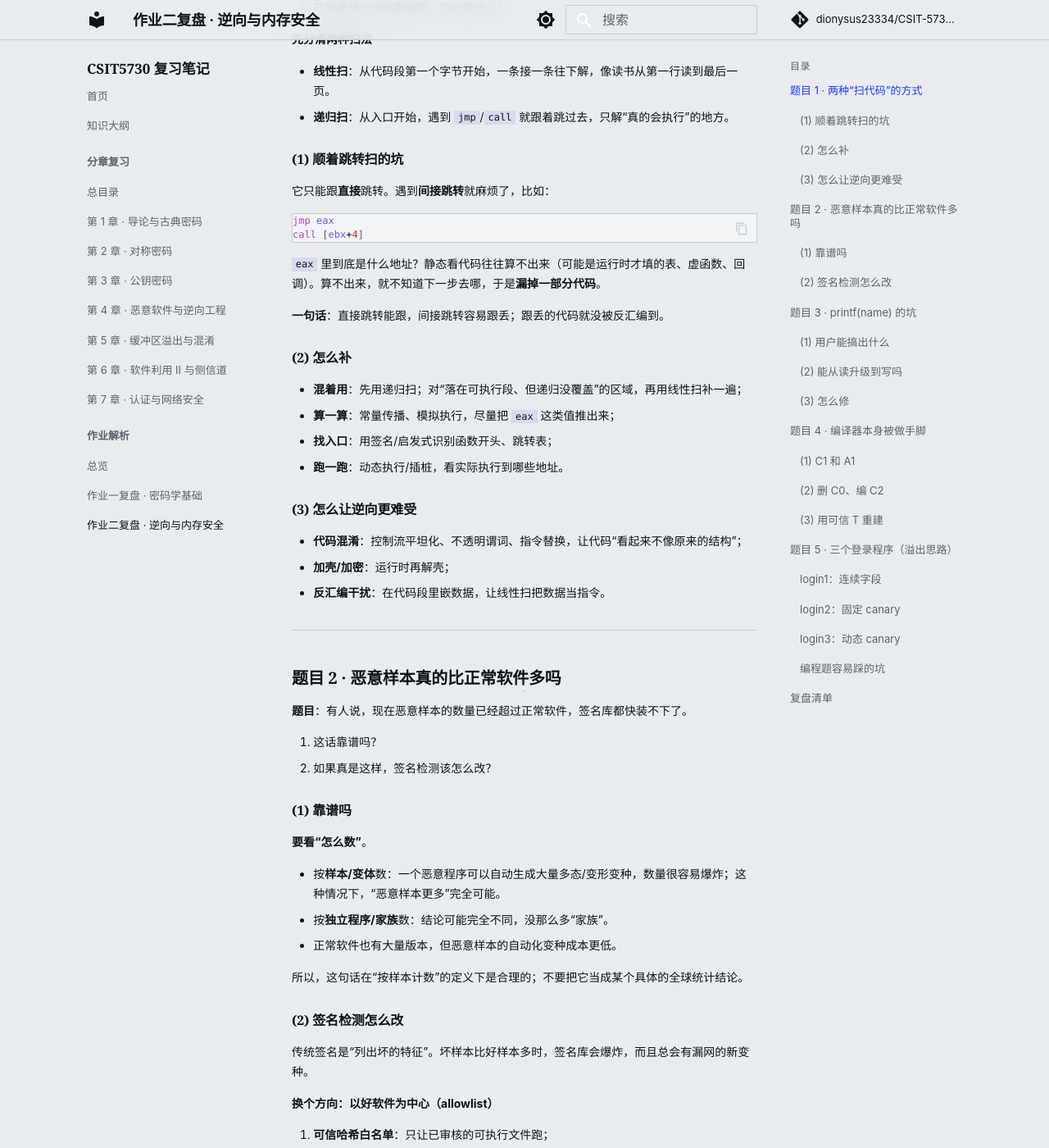
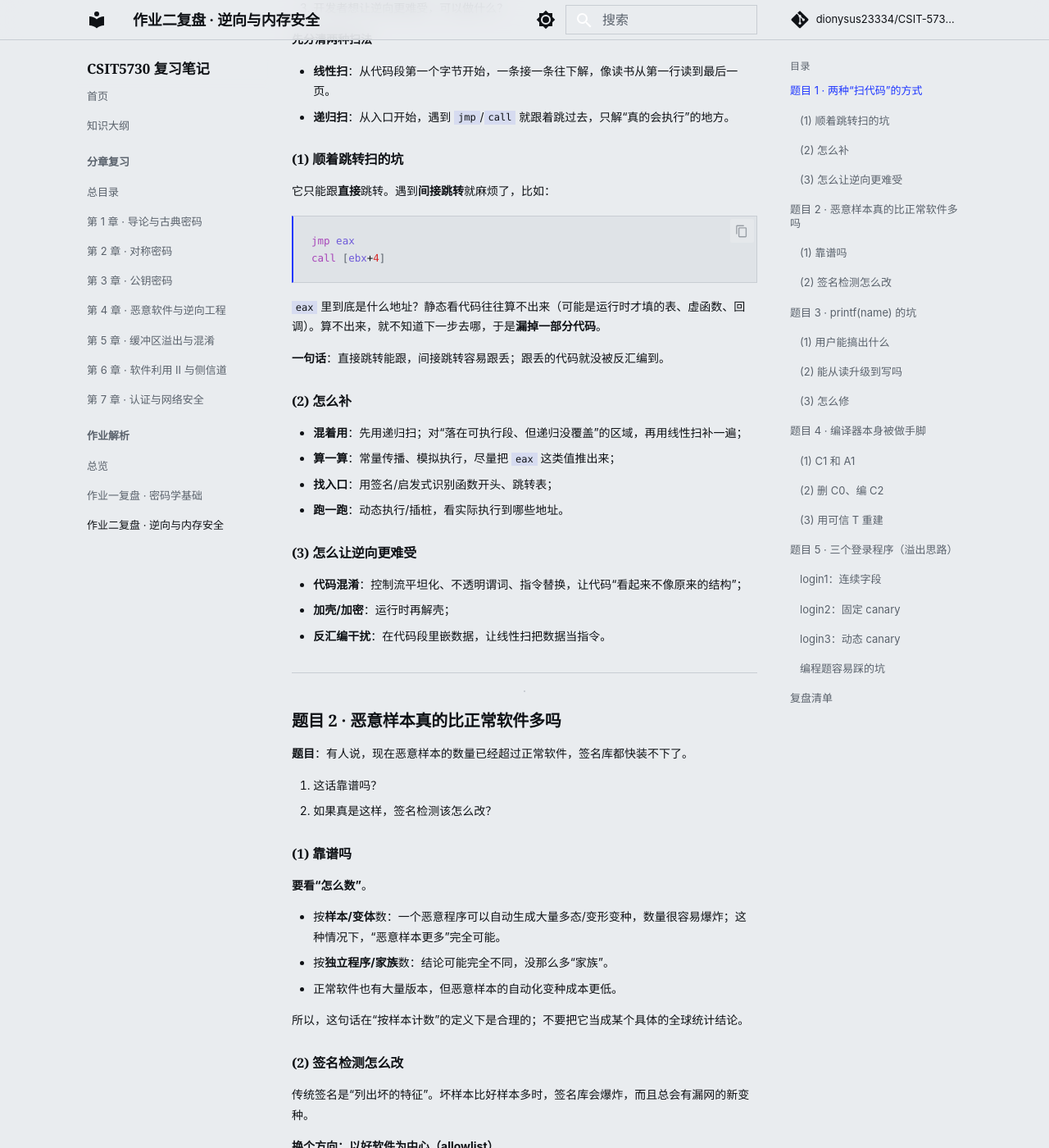
Before and after one commit to dionysus23334/CSIT-5730-WebCybersecurity, an MkDocs documentation site: the page built from docs/hw/hw2.md, in a window 1280 px wide and 1400 px high, scrolled down 507 px. Shown: the whole window at 82% size. Built offline with MkDocs 1.6.1 and Material for MkDocs 9.7.7, drawn with Linux system fonts in a browser that asks for light colours; comment, search, counter and statistics services are not loaded.

Commit message:
Refine code block and copy button styling

```diff
--- a/docs/stylesheets/extra.css
+++ b/docs/stylesheets/extra.css
@@ -444,3 +444,48 @@ body {
   }
   .kmap-item { grid-template-columns: 84px 1fr; }
 }
+
+/* Code blocks: a quiet “cell” panel with a blue spine, not a washed-out box */
+.md-typeset .highlight {
+  background: var(--cell);
+  border: 1px solid var(--line);
+  border-left: 2px solid var(--acc);
+  margin: 1.2em 0;
+}
+.md-typeset .highlight pre {
+  background: transparent;
+  border: 0;
+  margin: 0;
+  padding: 0;
+}
+.md-typeset .highlight code {
+  display: block;
+  padding: .95rem 1.1rem;
+  background: transparent;
+  color: var(--ink);
+  font-size: 12.5px;
+  line-height: 1.7;
+  overflow-x: auto;
+}
+.md-typeset .highlight .md-clipboard {
+  color: var(--mut);
+  background: color-mix(in srgb, var(--cell) 82%, transparent);
+  border-left: 1px solid var(--line);
+  border-bottom: 1px solid var(--line);
+}
+.md-typeset .highlight .md-clipboard:hover {
+  color: var(--acc);
+}
+
+/* Material's code copy button: keep it quiet */
+.md-typeset .md-code__button {
+  background: transparent;
+  border: 0;
+  color: var(--mut);
+  opacity: .55;
+}
+.md-typeset .md-code__button:hover {
+  background: transparent;
+  color: var(--acc);
+  opacity: 1;
+}
```
